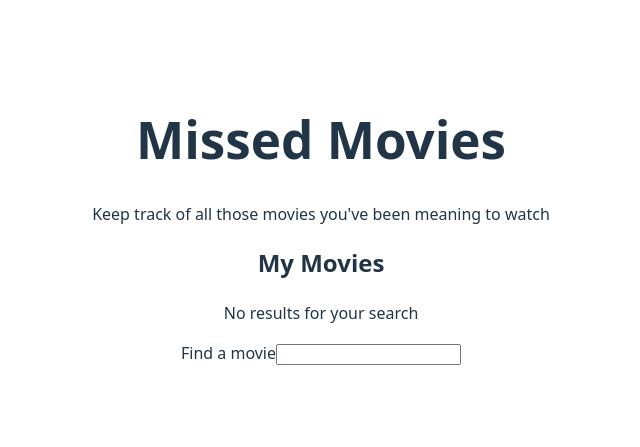
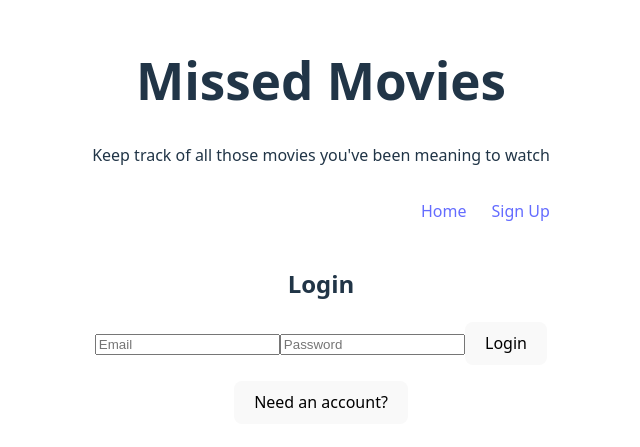
Before and after one commit to cgroark/missed-movies, a React (Vite) app in the folder frontend/: page /login in a window 1280 px wide. Shown: the part 179-626 px from the top of the page, without its empty margins (319-959 px from the left). Built offline with nearby package versions, Linux system fonts and the light colour scheme; no server answers.

Commit message:
login protected route flow

```diff
--- a/frontend/package.json
+++ b/frontend/package.json
@@ -13,6 +13,7 @@
     "@supabase/supabase-js": "^2.75.0",
     "react": "^19.1.1",
     "react-dom": "^19.1.1",
+    "react-router-dom": "^7.9.4",
     "styled-components": "^6.1.19"
   },
   "devDependencies": {
--- a/frontend/src/App.tsx
+++ b/frontend/src/App.tsx
@@ -1,17 +1,37 @@
+import { Routes, Route, BrowserRouter as Router } from 'react-router-dom';
 import './App.css';
+import { AuthProvider } from "./context/AuthContext";
+import ProtectedRoute from "./components/ProtectedRoute";
 import Header from './components/Header';
-import Search from './components/Search';
-import MyMovies from './components/MyMovies';
+import Home from './components/Home';
+import SignUp from './components/SignUp';
 
-function App() {
+function AppContent() {
 
   return (
     <>
       <Header />
-      <MyMovies />
-      <Search />
+      <Routes>
+        <Route path='/' element={
+          <ProtectedRoute>
+            <Home />
+          </ProtectedRoute>
+          } />
+        <Route path='/login' element={<SignUp />} />
+      </Routes>
     </>
   )
 }
 
-export default App
+
+function App() {
+  return (
+    <AuthProvider>
+      <Router>
+        <AppContent />
+      </Router>
+    </AuthProvider>
+  )
+}
+
+export default App;
--- a/frontend/src/components/Header.tsx
+++ b/frontend/src/components/Header.tsx
@@ -1,8 +1,12 @@
+import Navbar from "./Navbar";
+
 function Header() {
   return (
     <>
       <h1>Missed Movies</h1>
       <p>Keep track of all those movies you've been meaning to watch</p>
+      <Navbar />
+
     </>
   )
 }
--- /dev/null
+++ b/frontend/src/components/Home.tsx
@@ -0,0 +1,13 @@
+import Search from './Search';
+import MyMovies from './MyMovies';
+
+function Home() {
+  return (
+    <>
+      <MyMovies />
+      <Search />
+    </>
+  )
+}
+
+export default Home;
--- a/frontend/src/components/Movie.tsx
+++ b/frontend/src/components/Movie.tsx
@@ -1,5 +1,7 @@
 import styled from "styled-components";
 import { useState } from "react";
+import { supabase } from "../lib/supabaseClient";
+
 import type { movie } from "../types/types";
 
 
@@ -16,6 +18,7 @@ function Movie ({movie}: {movie: movie}) {
 
   const saveMovie = async (movie: movie) => {
     setLoading(true);
+    const userId = (await supabase.auth.getUser()).data.user?.id;
 
     const movieItem: movie = {
       id: movie.id,
@@ -24,7 +27,9 @@ function Movie ({movie}: {movie: movie}) {
       poster_path: movie.poster_path,
       overview: movie.overview,
       genre_ids: movie.genre_ids,
+      user_id: userId,
     }
+
     console.log('movie', movieItem);
 
     try {
--- /dev/null
+++ b/frontend/src/components/Navbar.tsx
@@ -0,0 +1,66 @@
+import { NavLink } from "react-router-dom";
+import styled from "styled-components";
+
+const Nav = styled.nav`
+  display: flex;
+  justify-content: end;
+
+  @media (max-width: 576px) {
+    justify-content: center;
+  }
+`;
+
+const NavList = styled.ul`
+  list-style: none;
+  padding-left: 0;
+`;
+
+const NavItem = styled.li`
+  display: inline-block;
+  padding-left: 25px;
+
+  @media (max-width: 768px) {
+    padding-left: 10px;
+    font-size: 14px;
+  }
+`;
+
+const StyledNavLink = styled(NavLink)`
+  text-decoration: none;
+  display: flex;
+  gap: 4px;
+  align-items: center;
+  border-bottom: 4px solid transparent;
+  transition: border-bottom 0.3s ease;
+  padding-bottom: 3px;
+
+  @media (max-width: 768px) {
+    gap: 2px;
+
+    svg {
+      width: 20px !important;
+      height: 20px !important;
+    }
+  }
+`;
+
+function Navbar() {
+    return (
+        <Nav>
+          <NavList>
+            <NavItem>
+              <StyledNavLink to="/" end>
+                Home
+              </StyledNavLink>
+            </NavItem>
+            <NavItem>
+              <StyledNavLink to="/sign-up">
+                Sign Up
+              </StyledNavLink>
+            </NavItem>
+          </NavList>
+        </Nav>
+    )
+}
+
+export default Navbar;
--- /dev/null
+++ b/frontend/src/components/ProtectedRoute.tsx
@@ -0,0 +1,8 @@
+import { Navigate } from "react-router-dom";
+import { useAuth } from "../context/AuthContext";
+
+export default function ProtectedRoute({ children }: { children: JSX.Element }) {
+  const { user, loading } = useAuth();
+  if (loading) return <p>Loading...</p>;
+  return user ? children : <Navigate to="/login" replace />;
+}
--- a/frontend/src/components/Search.tsx
+++ b/frontend/src/components/Search.tsx
@@ -42,15 +42,15 @@ function Search() {
         setLoading(false);
       }
     }
+    if(debounceSearch) searchMovies();
 
-    searchMovies();
   }, [debounceSearch]);
 
 
 
   return (
     <>
-      {isLoading && <p>'Loading...'</p>}
+      {isLoading && search && <p>'Loading...'</p>}
       <label htmlFor="search">Find a movie</label>
       <input value={search} id="search" onChange={(e) => setSearch(e.target.value)} />
       {search != '' && !isLoading && !error && (
--- /dev/null
+++ b/frontend/src/components/SignUp.tsx
@@ -0,0 +1,98 @@
+import { useState } from "react";
+import { useAuth } from "../context/AuthContext";
+
+interface formData {
+  name: string,
+  email: string,
+  password: string,
+  confirmPassword: string,
+}
+
+function SignUp() {
+
+  // const [formData, setFormData] = useState<formData>({
+  //   name: '',
+  //   email: '',
+  //   password: '',
+  //   confirmPassword: '',
+  // });
+  // const [error, setError] = useState<string>('');
+  // const [message, setMessage] = useState<string>('');
+  const { signIn, signUp } = useAuth();
+  const [email, setEmail] = useState("");
+  const [password, setPassword] = useState("");
+  const [mode, setMode] = useState<"login" | "signup">("login");
+  const [error, setError] = useState("");
+
+  const handleSubmit = async (e: React.FormEvent) => {
+    e.preventDefault();
+    setError("");
+    try {
+      if (mode === "login") await signIn(email, password);
+      else await signUp(email, password);
+    } catch (err: any) {
+      setError(err.message);
+    }
+  };
+
+  // const handleChange = (e: React.ChangeEvent<HTMLInputElement>) => {
+  //   setFormData({ ...formData, [e.target.name]: e.target.value });
+  // };
+
+  // const handleSubmit = async (e: React.FormEvent) => {
+  //   e.preventDefault();
+  //   setError('');
+  //   setMessage('');
+
+  //   const { name, email, password, confirmPassword } = formData;
+
+  //   if(password !== confirmPassword) {
+  //     setError('Passwords must match');
+  //     return;
+  //   }
+
+  //   try {
+  //     const {data, error} = await supabase.auth.signUp({
+  //       email,
+  //       password,
+  //       options: {
+  //         data: {name},
+  //       }
+  //     });
+
+  //     if (error) throw error;
+  //     setMessage("✅ Check your email to confirm your account!");
+  //     console.log("Supabase signUp response:", data);
+  //   } catch (err: any) {
+  //     setError(err.message || "Error signing up");
+  //   }
+  // }
+
+  return (
+    <>
+      <div>
+      <h2>{mode === "login" ? "Login" : "Sign Up"}</h2>
+      <form onSubmit={handleSubmit}>
+        <input
+          type="email"
+          placeholder="Email"
+          value={email}
+          onChange={(e) => setEmail(e.target.value)}
+        />
+        <input
+          type="password"
+          placeholder="Password"
+          value={password}
+          onChange={(e) => setPassword(e.target.value)}
+        />
+        <button type="submit">{mode === "login" ? "Login" : "Sign Up"}</button>
+      </form>
+      <p style={{ color: "red" }}>{error}</p>
+      <button onClick={() => setMode(mode === "login" ? "signup" : "login")}>
+        {mode === "login" ? "Need an account?" : "Already have one?"}
+      </button>
+    </div>
+    </>
+  )
+}
+export default SignUp;
--- /dev/null
+++ b/frontend/src/context/AuthContext.tsx
@@ -0,0 +1,66 @@
+import { createContext, useContext, useEffect, useState } from "react";
+import { supabase } from "../lib/supabaseClient";
+import type { User } from "@supabase/supabase-js";
+
+interface AuthContextType {
+  user: User | null;
+  loading: boolean;
+  signIn: (email: string, password: string) => Promise<void>;
+  signUp: (email: string, password: string) => Promise<void>;
+  signOut: () => Promise<void>;
+}
+
+const AuthContext = createContext<AuthContextType | null>(null);
+
+export const AuthProvider = ({ children }: { children: React.ReactNode }) => {
+  const [user, setUser] = useState<User | null>(null);
+  const [loading, setLoading] = useState(true);
+
+  useEffect(() => {
+    const getSession = async () => {
+      const { data } = await supabase.auth.getSession();
+      setUser(data.session?.user ?? null);
+      setLoading(false);
+    };
+    getSession();
+
+    const { data: listener } = supabase.auth.onAuthStateChange((_event, session) => {
+      setUser(session?.user ?? null);
+    });
+
+    return () => {
+      listener.subscription.unsubscribe();
+    };
+  }, []);
+
+  const signIn = async (email: string, password: string) => {
+    setLoading(true);
+    const { error } = await supabase.auth.signInWithPassword({ email, password });
+    if (error) throw error;
+    setLoading(false);
+  };
+
+  const signUp = async (email: string, password: string) => {
+    setLoading(true);
+    const { error } = await supabase.auth.signUp({ email, password });
+    if (error) throw error;
+    setLoading(false);
+  };
+
+  const signOut = async () => {
+    await supabase.auth.signOut();
+    setUser(null);
+  };
+
+  return (
+    <AuthContext.Provider value={{ user, loading, signIn, signUp, signOut }}>
+      {children}
+    </AuthContext.Provider>
+  );
+};
+
+export const useAuth = () => {
+  const ctx = useContext(AuthContext);
+  if (!ctx) throw new Error("useAuth must be used within AuthProvider");
+  return ctx;
+};
--- a/frontend/src/types/types.ts
+++ b/frontend/src/types/types.ts
@@ -9,7 +9,7 @@ export interface movieSummary {
 export interface movie extends movieSummary {
   overview: string,
   genre_ids: number[],
-  user_id: number,
+  user_id: string | undefined,
 }
 export interface JSONSearchResults {
   page: number,
```
Also changed, not shown: 1 other file (tests, documents, lock files or other folders).
